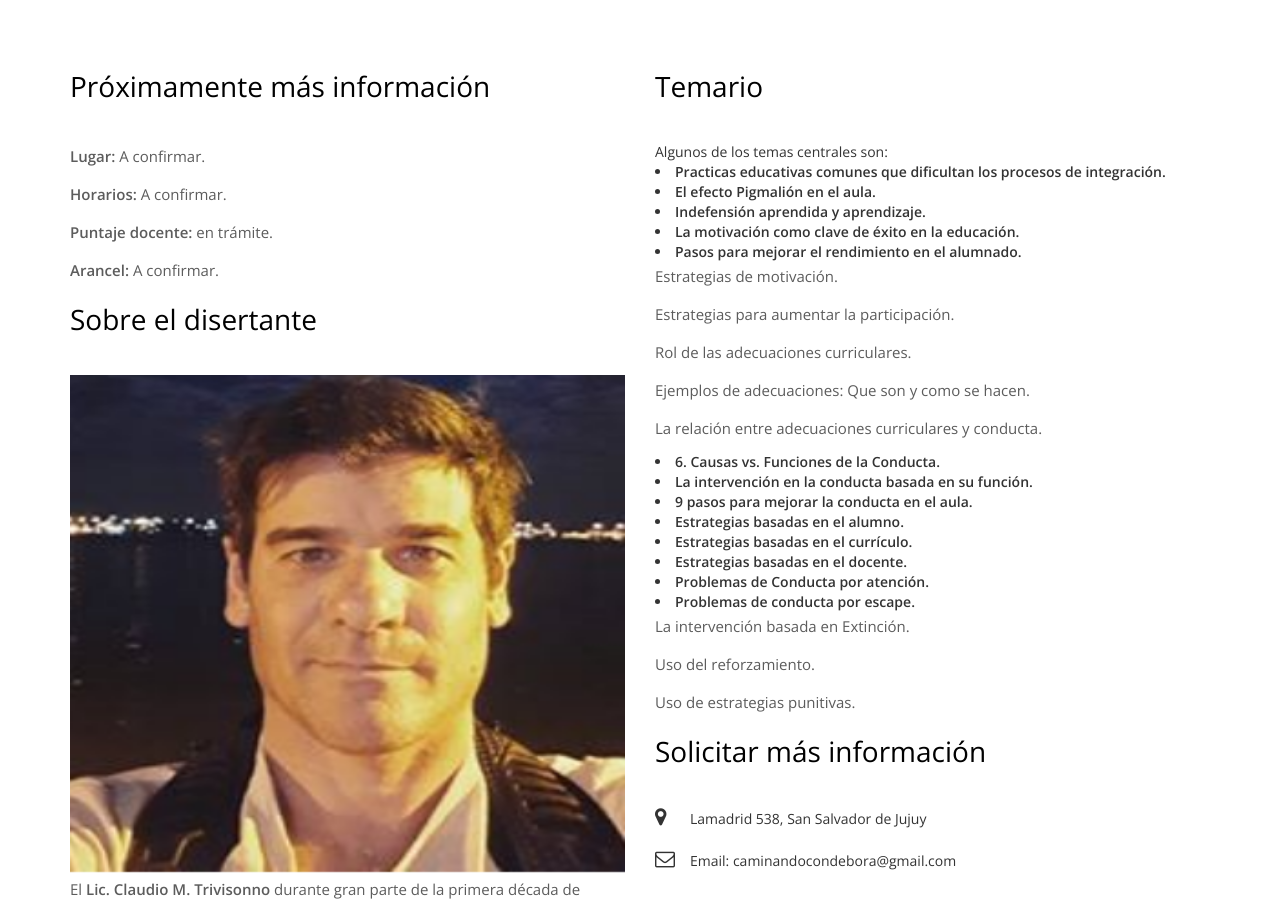
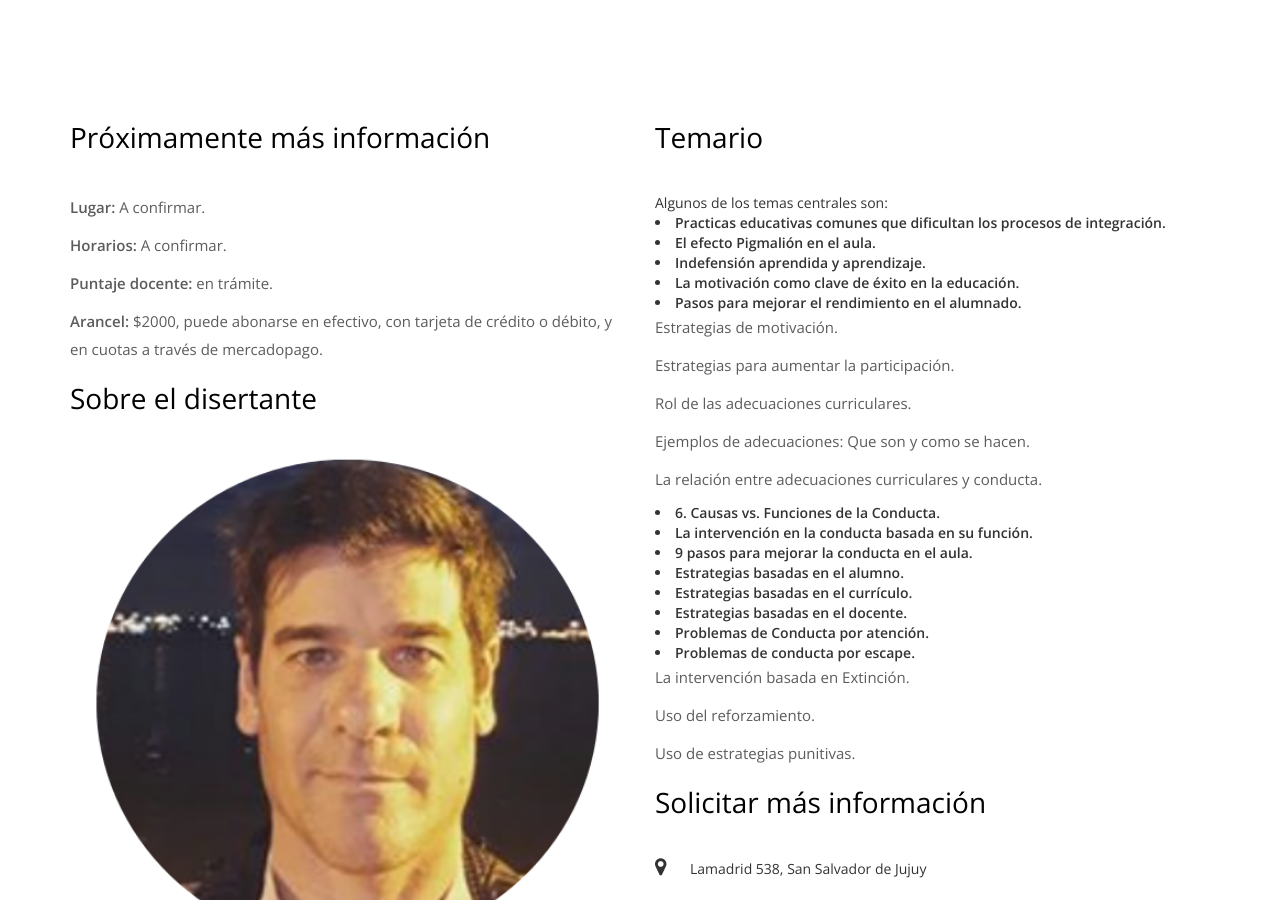
Before and after one commit to jujuyfundacion/caminandocondebora, a Jekyll site: the page built from taller-inclusion.html, in a window 1280 px wide and 900 px high, scrolled down 1258 px. Built offline with Jekyll 4.4.1, drawn with Linux system fonts in a browser that asks for light colours; nearby versions of some CDN libraries; some web fonts are replaced; some of the changed text lies outside the part shown.

Commit message:
Se agrega información extra

```diff
--- a/noticias.html
+++ b/noticias.html
@@ -33,7 +33,7 @@ permalink: /noticias/
               <div class="portfolio-contant">
                 <ul id="portfolio-contant-active">
                     <li class="mix Capacitaciones">
-                        <a href=" {{ site.baseurl }}/noticias/taller-inclusion">
+                        <a href="{{ site.baseurl }}/noticias/taller-inclusion">
                         <img src="{{ site.baseurl }}/img/curso-trivisonno.png" alt="">
                         <div class="overly">
                           <div class="position-center">
--- a/taller-inclusion.html
+++ b/taller-inclusion.html
@@ -82,7 +83,7 @@ permalink: /noticias/taller-inclusion
                 <p><strong>Lugar:</strong> A confirmar.</p>
                 <p><strong>Horarios:</strong> A confirmar.</p>
                 <p><strong>Puntaje docente: </strong> en trámite.</p>
-                <p><strong>Arancel: </strong> A confirmar.</p>
+                <p><strong>Arancel: </strong> $2000, puede abonarse en efectivo, con tarjeta de crédito o débito, y en cuotas a través de mercadopago.</p>
 
                 <h2>Sobre el disertante</h2>
 
```
Also changed, not shown: other parts of taller-inclusion.html (+1 -0 lines), img/trivisonno.png, 9 other files.
